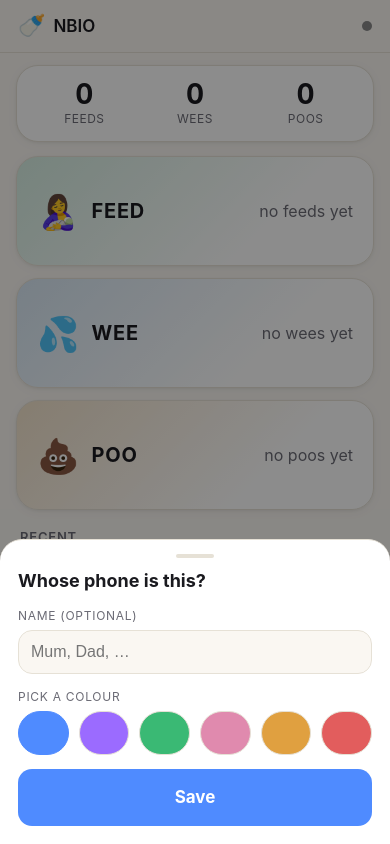
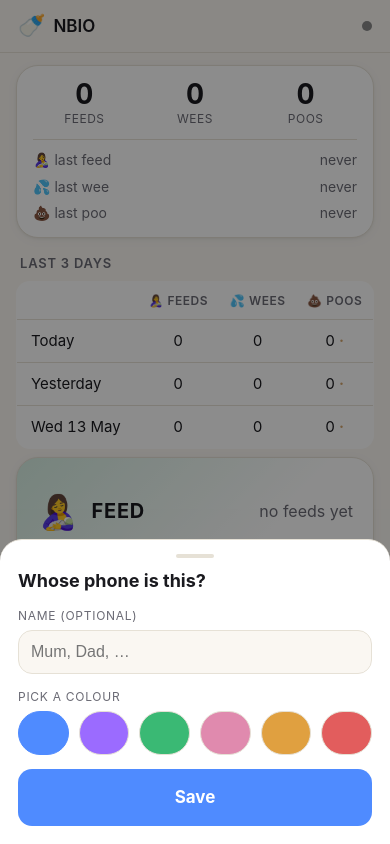
Before and after one commit to Whitehawk2/NBIO_Tracker, a FastAPI app: page / in a window 390 px wide. Run offline with FastAPI, Linux system fonts and the light colour scheme; data that the repository does not hold is empty; parts of the project's set-up code (start-up, migrations or seed data) failed here and were passed over.

Commit message:
ux: glanceable last-3-days view, single-click datetime, larger reports
Three UX fixes after first round of desktop-Chrome testing:

1. Glanceable last 2-3 days, especially poo/wee:
   - today_card now shows last feed AND last wee AND last poo (was feed only)
   - new "Last 3 days" mini-table below today_card: today/yesterday/2-days-ago
     counts of each event type, with a subtle hint cell when poo count = 0
   - home event list grouped by local day with sticky day headers
     ("Today", "Yesterday", "Wed 13 May"); narrowed to last 3 days
   - SSE-driven row inserts now land under the matching day-header

2. Easier custom date/time:
   - drop the "more…" chip; the <input type="datetime-local"> is always
     visible, pre-filled to "now"
   - chips and input stay in sync; editing the input clears chip selection
   - desktop click invokes showPicker() so the calendar opens on tap, not
     just on the small icon click
   - readout above the chips includes an unambiguous date+time
     ("23 min ago · Mon 15 May, 02:47") so locale-dependent date input
     formatting (mm/dd vs dd/mm) doesn't matter
   - native mobile pickers unchanged

3. Reports legibility:
   - timeline strips: hour labels moved out of SVG (where they scaled to
     ~6px wide) to an HTML axis row that respects CSS font-size; strip
     height bumped to 56-64px; bigger marks and tick lines
   - heatmap: rebuilt as a CSS grid (was SVG with 8px text); larger cells,
     readable hour labels, friendly day labels, opacity-by-count;
     narrow-screen rule hides odd-hour labels to avoid overlap
   - daily-totals table: friendly day labels, bigger font and padding,
     bumped to 17px on >=720px

Server: pages.py grows _day_label / _group_events_by_local_day /
_last_days_rows helpers and uses them on both / and /reports. Reuses
existing repo.daily_totals + repo.list_events.

Also: .gitignore now excludes *.egg-info/ so editable installs don't dirty
the tree.

```diff
--- a/app/nbio/routes/pages.py
+++ b/app/nbio/routes/pages.py
@@ -53,9 +53,83 @@ def _today_card(conn: sqlite3.Connection) -> dict[str, Any]:
     }
 
 
+_WEEKDAY_SHORT = ["Mon", "Tue", "Wed", "Thu", "Fri", "Sat", "Sun"]
+_MONTH_SHORT = ["Jan", "Feb", "Mar", "Apr", "May", "Jun",
+                "Jul", "Aug", "Sep", "Oct", "Nov", "Dec"]
+
+
+def _day_label(d: "datetime.date", today: "datetime.date") -> str:
+    delta = (today - d).days
+    if delta == 0:
+        return "Today"
+    if delta == 1:
+        return "Yesterday"
+    return f"{_WEEKDAY_SHORT[d.weekday()]} {d.day} {_MONTH_SHORT[d.month - 1]}"
+
+
+def _group_events_by_local_day(events: list[dict[str, Any]]) -> list[dict[str, Any]]:
+    """Group events into [{day, label, events:[...]}] using server-local timezone."""
+    today_local = datetime.now().astimezone().date()
+    groups: dict[str, dict[str, Any]] = {}
+    for e in events:
+        try:
+            dt_local = datetime.fromisoformat(
+                e["occurred_at"].replace("Z", "+00:00")
+            ).astimezone()
+        except ValueError:
+            continue
+        d = dt_local.date()
+        key = d.isoformat()
+        g = groups.get(key)
+        if g is None:
+            g = {"day": key, "label": _day_label(d, today_local), "_date": d, "events": []}
+            groups[key] = g
+        g["events"].append(e)
+    return [
+        {k: v for k, v in g.items() if k != "_date"}
+        for g in sorted(groups.values(), key=lambda g: g["_date"], reverse=True)
+    ]
+
+
+def _last_days_rows(
+    totals: list[dict[str, Any]], n: int = 3
+) -> list[dict[str, Any]]:
+    """Pad the last N local days regardless of whether events were logged."""
+    today_local = datetime.now().astimezone().date()
+    by_day = {row["day"]: row for row in totals}
+    rows: list[dict[str, Any]] = []
+    for i in range(n):
+        d = today_local - timedelta(days=i)
+        key = d.isoformat()
+        row = by_day.get(key, {"day": key, "feed": 0, "wee": 0, "poo": 0})
+        rows.append(
+            {
+                "day": key,
+                "label": _day_label(d, today_local),
+                "feed": row.get("feed", 0),
+                "wee": row.get("wee", 0),
+                "poo": row.get("poo", 0),
+            }
+        )
+    return rows
+
+
 @router.get("/", response_class=HTMLResponse)
 def index(request: Request, conn: sqlite3.Connection = Depends(get_conn)):
-    events = repo.list_events(conn, limit=200)
+    # Pull a window large enough to cover the last 3 local days, then filter.
+    now_local = datetime.now().astimezone()
+    cutoff_local_day = (now_local - timedelta(days=2)).date()
+    raw_events = repo.list_events(conn, limit=500)
+    events = [
+        e
+        for e in raw_events
+        if datetime.fromisoformat(e["occurred_at"].replace("Z", "+00:00"))
+        .astimezone()
+        .date()
+        >= cutoff_local_day
+    ]
+    grouped_events = _group_events_by_local_day(events)
+    last_days = _last_days_rows(repo.daily_totals(conn, days=4), n=3)
     return templates.TemplateResponse(
         request,
         "index.html",
@@ -63,6 +137,8 @@ def index(request: Request, conn: sqlite3.Connection = Depends(get_conn)):
             "baby": repo.baby(conn),
             "today": _today_card(conn),
             "events": events,
+            "grouped_events": grouped_events,
+            "last_days": last_days,
             "devices": repo.list_devices(conn),
         },
     )
@@ -87,25 +163,33 @@ def _timeline_marks(events: list[dict[str, Any]], day_iso: str) -> list[dict[str
 @router.get("/reports", response_class=HTMLResponse)
 def reports(request: Request, conn: sqlite3.Connection = Depends(get_conn)):
     days = 14
+    today_local = datetime.now().astimezone().date()
     totals = repo.daily_totals(conn, days=days)
+    for row in totals:
+        try:
+            d = datetime.strptime(row["day"], "%Y-%m-%d").date()
+            row["label"] = _day_label(d, today_local)
+        except (KeyError, ValueError):
+            row["label"] = row.get("day", "")
 
     # Build last-N-days timeline strips
     now_local = datetime.now().astimezone()
+    today = now_local.date()
     days_list = []
     all_events = repo.list_events(conn, limit=2000)
     for i in range(7):
-        day = (now_local - timedelta(days=i)).date().isoformat()
+        d = (now_local - timedelta(days=i)).date()
         days_list.append(
             {
-                "day": day,
-                "marks": _timeline_marks(all_events, day),
+                "day": d.isoformat(),
+                "label": _day_label(d, today),
+                "marks": _timeline_marks(all_events, d.isoformat()),
                 "is_today": i == 0,
             }
         )
 
-    # 7-day heatmap matrix: 7 days × 24 hours
+    # 7-day heatmap matrix: 7 days × 24 hours (rows top→bottom = today, -1, -2, …)
     heatmap: list[list[int]] = [[0] * 24 for _ in range(7)]
-    today = now_local.date()
     for e in all_events:
         try:
             dt = datetime.fromisoformat(e["occurred_at"].replace("Z", "+00:00")).astimezone()
@@ -115,6 +199,7 @@ def reports(request: Request, conn: sqlite3.Connection = Depends(get_conn)):
         if 0 <= delta < 7:
             heatmap[delta][dt.hour] += 1
     max_h = max((max(row) for row in heatmap), default=1) or 1
+    heatmap_day_labels = [_day_label(today - timedelta(days=i), today) for i in range(7)]
 
     return templates.TemplateResponse(
         request,
@@ -125,6 +210,7 @@ def reports(request: Request, conn: sqlite3.Connection = Depends(get_conn)):
             "days_list": days_list,
             "heatmap": heatmap,
             "heatmap_max": max_h,
+            "heatmap_day_labels": heatmap_day_labels,
             "now_x": (now_local.hour * 3600 + now_local.minute * 60) / 86400.0,
         },
     )
--- a/app/nbio/static/app.css
+++ b/app/nbio/static/app.css
@@ -130,7 +130,40 @@ a { color: var(--accent); text-decoration: none; }
 }
 .today-card .counts b { font-size: 28px; font-weight: 700; line-height: 1; font-variant-numeric: tabular-nums; }
 .today-card .counts span { font-size: 12px; color: var(--text-muted); text-transform: uppercase; letter-spacing: .04em; }
-.today-card .last-feed { margin-top: 10px; font-size: 14px; color: var(--text-muted); }
+.today-card .last-of-each {
+  list-style: none; margin: 12px 0 0; padding: 0;
+  display: flex; flex-direction: column; gap: 6px;
+  border-top: 1px solid var(--border); padding-top: 10px;
+}
+.today-card .last-of-each li {
+  display: flex; align-items: baseline; justify-content: space-between; gap: 12px;
+  font-size: 14px;
+}
+.today-card .last-of-each .lbl { color: var(--text-muted); }
+.today-card .last-of-each b { font-variant-numeric: tabular-nums; }
+
+/* ============ Last-3-days mini-table ============ */
+.last-days { margin: 14px 0 4px; }
+.last-days-table {
+  width: 100%; border-collapse: collapse;
+  background: var(--bg-elev);
+  border: 1px solid var(--border);
+  border-radius: var(--radius);
+  overflow: hidden;
+}
+.last-days-table th, .last-days-table td {
+  padding: 10px 8px; text-align: center;
+  font-variant-numeric: tabular-nums;
+  border-bottom: 1px solid var(--border);
+  font-size: 15px;
+}
+.last-days-table tr:last-child td { border-bottom: none; }
+.last-days-table th {
+  font-size: 12px; color: var(--text-muted); text-transform: uppercase;
+  letter-spacing: .04em; font-weight: 600;
+}
+.last-days-table .day-col { text-align: left; padding-left: 14px; }
+.last-days-table .hint { color: var(--poo); font-weight: 700; }
 
 /* ============ Tiles ============ */
 .tiles { display: flex; flex-direction: column; gap: 12px; margin: 8px 0 18px; }
--- a/app/nbio/static/app.js
+++ b/app/nbio/static/app.js
@@ -128,11 +128,11 @@
   }
   function closeModal(backdrop) { backdrop.remove(); }
 
-  // ----- time chips
+  // ----- time chips + always-visible datetime input
   function buildTimeChips(initialOffsetMin = 0) {
-    const state = { offsetSec: initialOffsetMin * 60 };
+    const state = { offsetSec: initialOffsetMin * 60, chipSticky: initialOffsetMin === 0 ? "now" : null };
     const wrap = document.createElement("div");
-    wrap.className = "modal-section";
+    wrap.className = "modal-section time-chooser";
 
     const readout = document.createElement("div");
     readout.className = "modal-time-readout";
@@ -146,44 +146,69 @@
       { label: "-30m", add: 30 * 60 },
       { label: "-1h", add: 60 * 60 },
       { label: "-2h", add: 120 * 60 },
-      { label: "more…", more: true },
     ];
 
-    const moreInput = document.createElement("input");
-    moreInput.type = "datetime-local"; moreInput.style.marginTop = "10px"; moreInput.hidden = true;
-    moreInput.addEventListener("input", () => {
-      if (!moreInput.value) return;
-      const d = new Date(moreInput.value);
-      state.offsetSec = Math.max(0, Math.floor((Date.now() - d.getTime()) / 1000));
-      render();
-    });
+    const dtInput = document.createElement("input");
+    dtInput.type = "datetime-local";
+    dtInput.className = "datetime-input";
+    dtInput.step = "60";
 
     function getDate() { return new Date(Date.now() - state.offsetSec * 1000); }
-    function render() {
+
+    function toLocalInputValue(d) {
+      const pad = (n) => String(n).padStart(2, "0");
+      return `${d.getFullYear()}-${pad(d.getMonth()+1)}-${pad(d.getDate())}T${pad(d.getHours())}:${pad(d.getMinutes())}`;
+    }
+
+    function formatReadout(d) {
+      const dow = ["Sun","Mon","Tue","Wed","Thu","Fri","Sat"][d.getDay()];
+      const mon = ["Jan","Feb","Mar","Apr","May","Jun","Jul","Aug","Sep","Oct","Nov","Dec"][d.getMonth()];
+      const today = new Date();
+      const sameDay = d.getFullYear() === today.getFullYear() && d.getMonth() === today.getMonth() && d.getDate() === today.getDate();
+      const dateBit = sameDay ? "today" : `${dow} ${d.getDate()} ${mon}`;
+      const rel = state.offsetSec === 0 ? "now" : fmtRel(d.toISOString());
+      return `<b>${rel}</b> · ${dateBit}, ${fmtHHMM(d.toISOString())}`;
+    }
+
+    function render({ syncInput = true } = {}) {
       const d = getDate();
-      if (state.offsetSec === 0) {
-        readout.innerHTML = `<b>now</b> · ${fmtHHMM(d.toISOString())}`;
-      } else {
-        readout.innerHTML = `<b>${fmtRel(d.toISOString())}</b> · ${fmtHHMM(d.toISOString())}`;
-      }
-      $$(".chip[data-label]", chips).forEach((c) => c.classList.toggle("selected",
-        (c.dataset.label === "now" && state.offsetSec === 0)));
+      readout.innerHTML = formatReadout(d);
+      if (syncInput) dtInput.value = toLocalInputValue(d);
+      $$(".chip[data-label]", chips).forEach((c) =>
+        c.classList.toggle("selected", state.chipSticky === c.dataset.label)
+      );
     }
 
     buttons.forEach((b) => {
       const btn = document.createElement("button");
+      btn.type = "button";
       btn.className = "chip"; btn.dataset.label = b.label; btn.textContent = b.label;
       btn.addEventListener("click", () => {
         haptic(8);
-        if ("set" in b) state.offsetSec = b.set;
-        else if ("add" in b) state.offsetSec += b.add;
-        else if (b.more) { moreInput.hidden = !moreInput.hidden; if (!moreInput.hidden) moreInput.focus(); return; }
+        if ("set" in b) { state.offsetSec = b.set; state.chipSticky = b.label; }
+        else if ("add" in b) { state.offsetSec += b.add; state.chipSticky = null; }
         render();
       });
       chips.appendChild(btn);
     });
 
-    wrap.append(readout, chips, moreInput);
+    // Editing the input is the user picking a custom time — chips become unselected.
+    dtInput.addEventListener("input", () => {
+      if (!dtInput.value) return;
+      const d = new Date(dtInput.value);
+      if (isNaN(d.getTime())) return;
+      state.offsetSec = Math.max(0, Math.floor((Date.now() - d.getTime()) / 1000));
+      state.chipSticky = null;
+      render({ syncInput: false });
+    });
+    // Tap the input on desktop to open the native picker if supported.
+    dtInput.addEventListener("click", () => {
+      if (typeof dtInput.showPicker === "function") {
+        try { dtInput.showPicker(); } catch (_) {}
+      }
+    });
+
+    wrap.append(readout, chips, dtInput);
     render();
     return { el: wrap, getDate };
   }
@@ -474,6 +499,12 @@
   }
   function escapeHtml(s) { return String(s ?? "").replace(/[&<>\"']/g, (c) => ({"&":"&amp;","<":"&lt;",">":"&gt;","\"":"&quot;","'":"&#39;"}[c])); }
 
+  function localISODate(iso) {
+    const d = new Date(iso);
+    const pad = (n) => String(n).padStart(2, "0");
+    return `${d.getFullYear()}-${pad(d.getMonth()+1)}-${pad(d.getDate())}`;
+  }
+
   function insertOrUpdateRow(ev) {
     const list = ensureList();
     if (!list) return;
@@ -481,7 +512,13 @@
     if (!row) {
       row = document.createElement("li");
       row.className = "event-row fresh";
-      list.prepend(row);
+      const day = localISODate(ev.occurred_at);
+      const header = list.querySelector(`.day-header[data-day="${day}"]`);
+      if (header) {
+        header.insertAdjacentElement("afterend", row);
+      } else {
+        list.prepend(row);
+      }
       setTimeout(() => row.classList.remove("fresh"), 1500);
     }
     row.dataset.id = ev.id;
--- a/app/nbio/templates/index.html
+++ b/app/nbio/templates/index.html
@@ -3,6 +3,8 @@
 {% block content %}
 
 {% include "partials/today_card.html" %}
+
+{% include "partials/last_days.html" %}
 
 <section class="tiles" aria-label="Quick log">
   {% include "partials/tile_feed.html" %}
@@ -11,11 +13,14 @@
 </section>
 
 <section class="event-list-wrap" aria-label="Recent events">
-  <h2 class="section-title">Recent</h2>
-  {% if events %}
+  <h2 class="section-title">Last 3 days</h2>
+  {% if grouped_events %}
     <ul class="event-list" id="event-list">
-      {% for event in events %}
-        {% include "partials/event_row.html" %}
+      {% for group in grouped_events %}
+        <li class="day-header" data-day="{{ group.day }}" aria-label="{{ group.label }}">{{ group.label }}</li>
+        {% for event in group.events %}
+          {% include "partials/event_row.html" %}
+        {% endfor %}
       {% endfor %}
     </ul>
   {% else %}
--- /dev/null
+++ b/app/nbio/templates/partials/last_days.html
@@ -0,0 +1,23 @@
+<section class="last-days" aria-label="Last 3 days">
+  <h2 class="section-title">Last 3 days</h2>
+  <table class="last-days-table">
+    <thead>
+      <tr>
+        <th class="day-col"></th>
+        <th><span aria-hidden="true">🤱</span> feeds</th>
+        <th><span aria-hidden="true">💦</span> wees</th>
+        <th><span aria-hidden="true">💩</span> poos</th>
+      </tr>
+    </thead>
+    <tbody>
+      {% for row in last_days %}
+        <tr>
+          <td class="day-col">{{ row.label }}</td>
+          <td>{{ row.feed }}</td>
+          <td>{{ row.wee }}</td>
+          <td>{{ row.poo }}{% if row.poo == 0 %} <span class="hint" title="no poo logged that day">·</span>{% endif %}</td>
+        </tr>
+      {% endfor %}
+    </tbody>
+  </table>
+</section>
--- a/app/nbio/templates/partials/today_card.html
+++ b/app/nbio/templates/partials/today_card.html
@@ -4,12 +4,41 @@
     <div><b>{{ today.counts.wee }}</b><span>wees</span></div>
     <div><b>{{ today.counts.poo }}</b><span>poos</span></div>
   </div>
-  {% if today.last.feed %}
-    <div class="last-feed">
-      <span>last feed</span>
-      <b data-rel="{{ today.last.feed.occurred_at }}">{{ today.last.feed.occurred_at | relative }}</b>
-      {% if today.last.feed.feed_side %}· {{ today.last.feed.feed_side }}{% endif %}
-      {% if today.last.feed.feed_duration_min %}· {{ today.last.feed.feed_duration_min }} min{% endif %}
-    </div>
-  {% endif %}
+  <ul class="last-of-each" aria-label="Last of each">
+    <li>
+      <span class="lbl">🤱 last feed</span>
+      {% if today.last.feed %}
+        <span>
+          <b data-rel="{{ today.last.feed.occurred_at }}">{{ today.last.feed.occurred_at | relative }}</b>
+          {% if today.last.feed.feed_side %} · {{ today.last.feed.feed_side }}{% endif %}
+          {% if today.last.feed.feed_duration_min %} · {{ today.last.feed.feed_duration_min }} min{% endif %}
+        </span>
+      {% else %}
+        <span class="muted">never</span>
+      {% endif %}
+    </li>
+    <li>
+      <span class="lbl">💦 last wee</span>
+      {% if today.last.wee %}
+        <span>
+          <b data-rel="{{ today.last.wee.occurred_at }}">{{ today.last.wee.occurred_at | relative }}</b>
+          {% if today.last.wee.notes %} · {{ today.last.wee.notes }}{% endif %}
+        </span>
+      {% else %}
+        <span class="muted">never</span>
+      {% endif %}
+    </li>
+    <li>
+      <span class="lbl">💩 last poo</span>
+      {% if today.last.poo %}
+        <span>
+          <b data-rel="{{ today.last.poo.occurred_at }}">{{ today.last.poo.occurred_at | relative }}</b>
+          {% if today.last.poo.poo_quality %} · type {{ today.last.poo.poo_quality }}{% endif %}
+          {% if today.last.poo.notes %} · {{ today.last.poo.notes }}{% endif %}
+        </span>
+      {% else %}
+        <span class="muted">never</span>
+      {% endif %}
+    </li>
+  </ul>
 </section>
```
Also changed, not shown: other parts of app/nbio/static/app.css (+73 -12 lines), app/nbio/templates/reports.html (+23 -16 lines), 1 other file.
